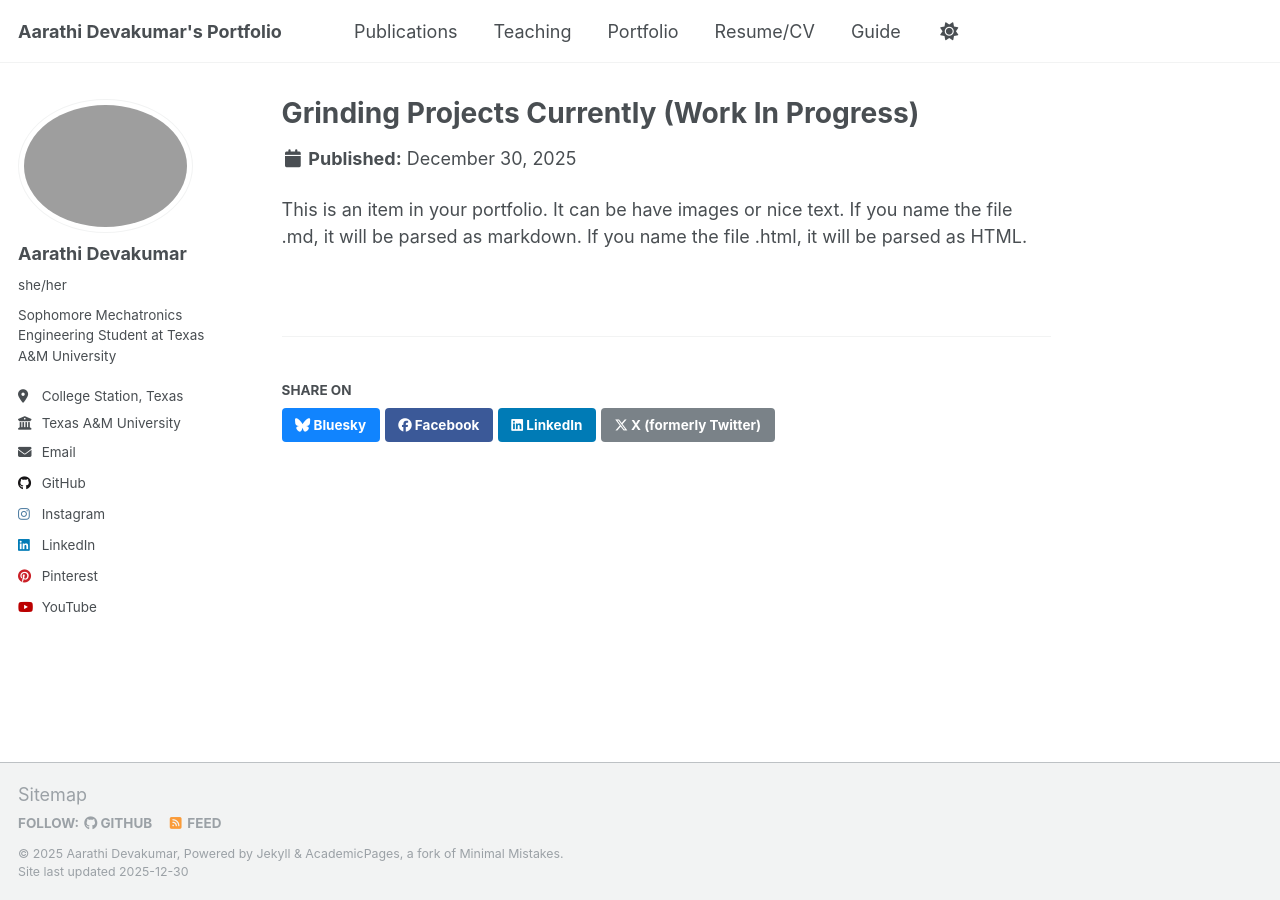
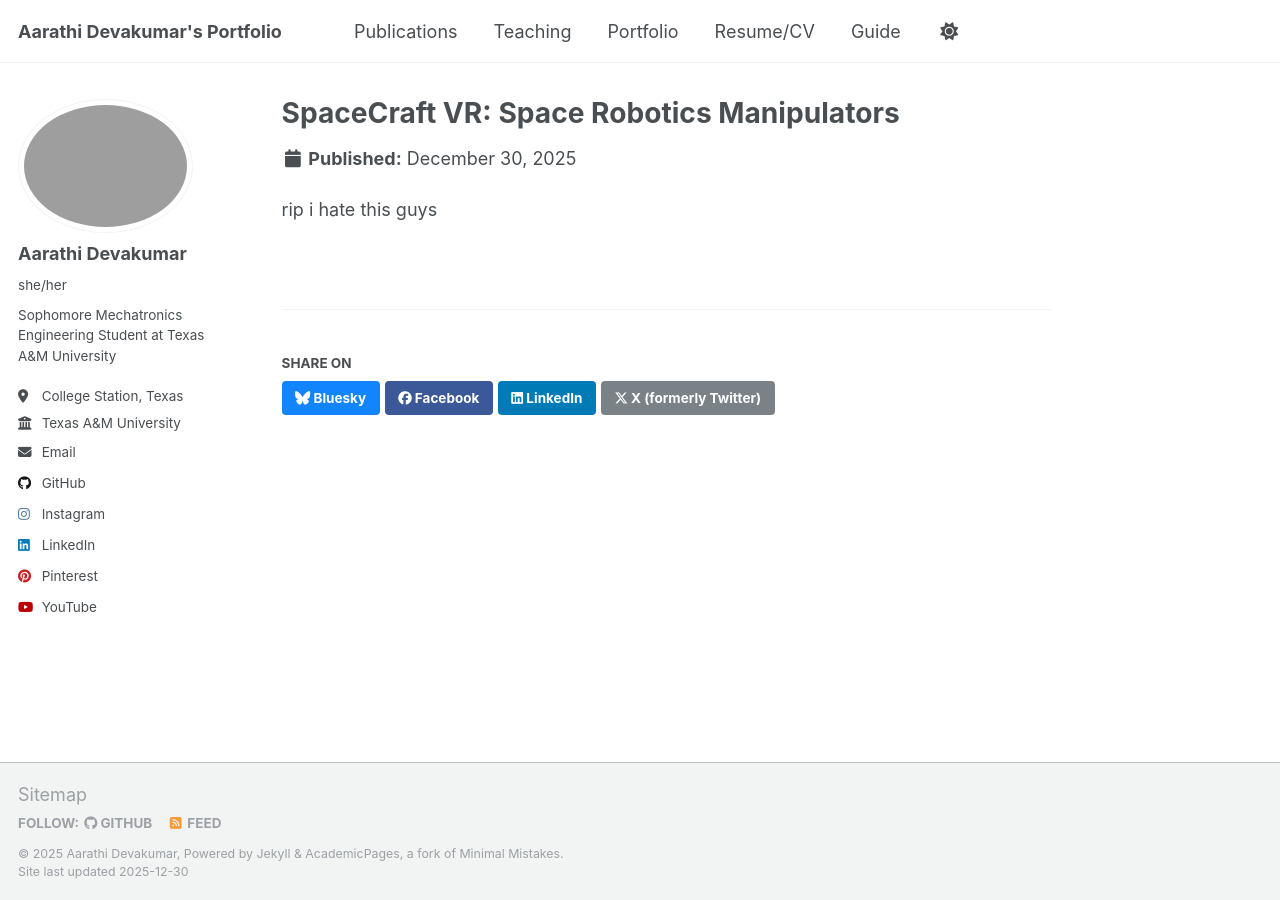
Before and after one commit to LoverSwiftieArt/aarathi.devakumar, a Jekyll site: the page built from _portfolio/portfolio-1.md, in a window 1280 px wide. Built offline with Jekyll 4.4.1, drawn with Linux system fonts in a browser that asks for light colours; a script that is not in the unit is left out.

Commit message:
Update portfolio-1.md

```diff
--- a/_portfolio/portfolio-1.md
+++ b/_portfolio/portfolio-1.md
@@ -1,7 +1,7 @@
 ---
-title: "Grinding Projects Currently (Work In Progress)"
-excerpt: "Come Back Soon!"
+title: "SpaceCraft VR: Space Robotics Manipulators"
+excerpt: "Designing Control Inputs for Canadarm2 Simulation"
 collection: portfolio
 ---
 
-This is an item in your portfolio. It can be have images or nice text. If you name the file .md, it will be parsed as markdown. If you name the file .html, it will be parsed as HTML.
+rip i hate this guys
```
